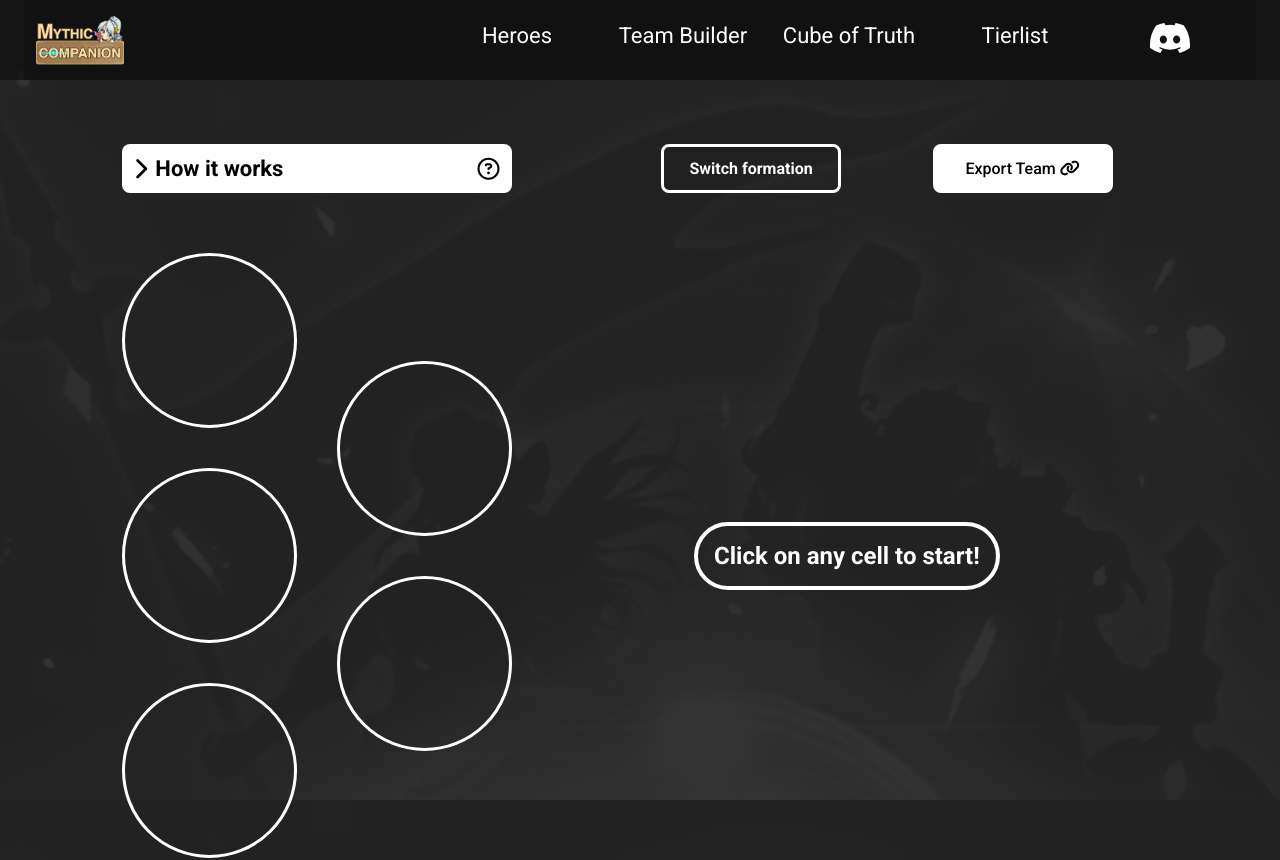
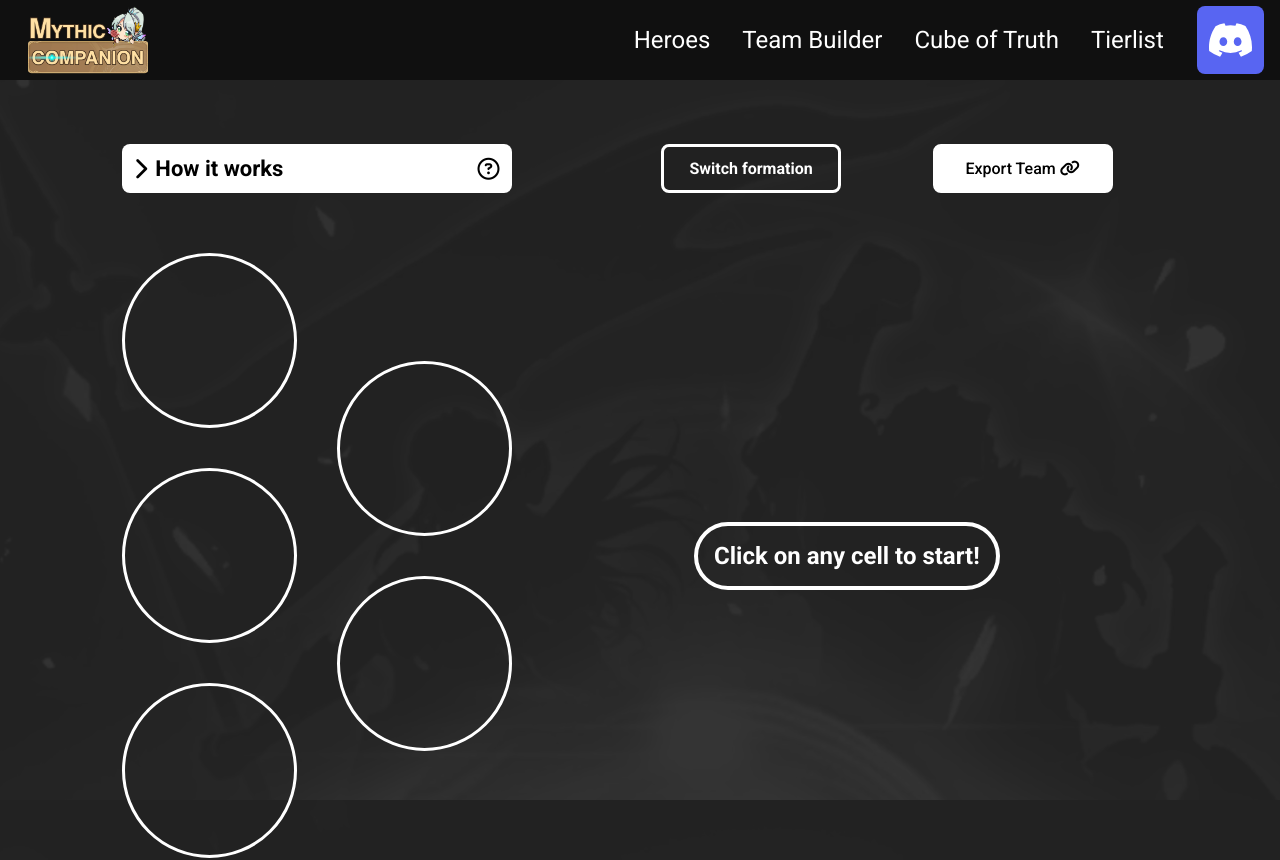
Before and after one commit to EnesCeylan/mh-tools, a React (Create React App) app: page /#/team-builder in a window 1280 px wide. Shown: the top 860 px of the page. Built offline with nearby package versions, Linux system fonts and the light colour scheme.

Commit message:
homepage welcome text added, improved header ui

```diff
--- a/src/App.css
+++ b/src/App.css
@@ -18,25 +18,23 @@
 }
 
 header {
-  /* background-color: var(--color-main-dark); */
+  background-color: var(--color-main-dark);
   width: 100%;
   min-height: var(--header-height);
-  /* padding: 0 0.75rem; */
 }
 
 .topbar {
-  /* background-color: var(--color-main-dark); */
   height: var(--header-height);
   display: flex;
   justify-content: space-between;
   align-items: center;
-
+  padding: 0 16px;
 }
 
 .logo {
   padding-top: 0px;
   display: block;
-  width: 7em;
+  width: 7rem;
   max-height: 100%;
   max-width: 100%;
   padding: 0 0.75rem;
@@ -55,6 +53,15 @@ header {
   text-align: center;
 }
 
+.page-button {
+  transition: font-weight 0.2s linear, filter 0.2s linear;
+}
+
+.page-button:hover {
+  font-weight: 600;
+  filter: drop-shadow(0px 0px 2px rgb(123, 158, 253)) drop-shadow(0px 0px 5px rgb(123, 158, 253));
+}
+
 .support-server {
   display: flex;
   justify-content: space-between;
@@ -64,31 +71,59 @@ header {
   align-items: center;
 }
 
-.discord-icon-container {
-  /* background-color: #5865F2;
-  border: 2px solid #5865F2;
-  border-radius: 20%; */
+.navbar > a:last-child {
+  display: flex;
+}
+
+.navbar > a:last-child > .join {
+  position: relative;
+  width: 1px;
+  height: calc(1.8em + 24px);
+
+  opacity: 0;
+  background-color: #5865F2;
+
+  border-radius: 8px 0 0 8px;
+
+  text-align: end;
+}
+
+.navbar > a:last-child > .join > p {
+  line-height: 64px;
+  opacity: 0;
+  visibility: hidden;
+  transition: width 0.5s linear;
+}
+
+.navbar > a:last-child:hover > .join {
+  transform-origin: right center;
+  width: 160px;
+  display: block;
+  opacity: 1;
+  transition: width 0.5s linear;
+}
+
+.navbar > a:last-child:hover > .join > p {
+  opacity: 1;
+  visibility: visible;
+  transition: opacity 0.25s linear, visibility 0.25s linear;
+  transition-delay: 0.5s;
 }
 
 .discord-support-server-icon {
-  /* width: 1.3em; */
+  box-sizing: content-box;
   width: 1.8em;
-  margin-right: 1em;
-  /* margin: 0.2em;
-  margin-top: 0.3em;
-  margin-bottom: 0.3em; */
-  /* display: flex;
-  justify-content: center;
-  justify-items: center; */
+  padding: 12px;
+
+  position: relative;
+
+  background-color: #5865F2;
+
+  border-radius: 8px;
 }
 
-.support-server-text {
-  /* padding-top: 0.25em;
-  padding-right: 0.5em; */
-}
-
-.navbar > a {
-  width: 150px;
+.navbar > a:last-child:hover > .discord-support-server-icon {
+  border-radius: 0 8px 8px 0;
 }
 
 .hamburger-menu {
@@ -96,6 +131,7 @@ header {
   width: calc(var(--header-height) / 2);
 
   padding: 8px 0 0 8px;
+  margin-right: 1rem;
 }
 
 .bar-1,
@@ -206,9 +242,6 @@ input.copy-url {
     -o-background-size: cover;
     background-size: cover;
   }
-  header {
-    padding: 0 1.5rem;
-  }
 
   .hamburger-menu {
     display: none;
@@ -216,52 +249,38 @@ input.copy-url {
 
   .navbar {
     display: flex;
-
-    font-size: 1.375rem;
-  }
-
-  .navbar > .page-button:hover::after {
-    content: '';
-    width: 2px;
-    height: 1px;
-    background-color: white;
-
-    position: absolute;
-    top: 50px;
-    left: calc(50% - 1px);
-    z-index: 2;
-
-    transform-origin: center;
-    animation-duration: 1s;
-    animation-name: spread;
-    animation-iteration-count: 1;
-    animation-fill-mode: forwards;
-  }
-
-  @keyframes spread {
-    from {
-      transform: scaleX(1);
-    }
-
-    to {
-      transform: scaleX(75);
-    }
-  }
-
-  .navbar > a:not(:last-child) {
-    margin-right: 1rem;
+    align-items: center;
+    gap: 20px;
+    font-size: 1.25rem;
   }
 
   header {
-    background-color: var(--color-main-dark);
+    background-color: #101010;
     width: 100%;
     min-height: var(--header-height);
-    /* padding: 0 0.75rem; */
   }
 
 }
 
 /* desktop styles */
+@media screen and (min-width: 1080px) {
+  .logo {
+    width: 9rem;
+  }
+
+  .navbar {
+    font-size: 24px;
+  }
+
+  .navbar > a:last-child:hover > .join {
+    width: 186px;
+  }
+
+  .navbar > a:last-child:hover > .join > p {
+    line-height: 70px;
+  }
+}
+
 @media screen and (min-width: 1200px) {
   body {
     background: url('/public/assets/Background/BG1.png') no-repeat center center
@@ -271,4 +290,9 @@ input.copy-url {
     -o-background-size: cover;
     background-size: cover;
   }
+
+  .navbar {
+    gap: 32px;
+    font-size: 1.5rem;
+  }
 }
--- a/src/components/Header.js
+++ b/src/components/Header.js
@@ -32,7 +32,10 @@ function Header({ showMenu, setShowMenu }) {
           <Link to='/tierlist' onClick={() => setShowMenu(false)} className='page-button'>
             Tierlist
           </Link>
-          <a href="https://discord.gg/BFBuXrSY54" target="_blank" rel='noreferrer'>
+          <a href="https://discord.gg/ZW9JpnNX8Z" target="_blank" rel='noreferrer'>
+            <div className="join">
+              <p>Join our Discord</p>
+            </div>
             <img
               src={
                 process.env.PUBLIC_URL + '/assets/discord-icon/icon_clyde_white_RGB.svg'
--- a/src/components/Homepage/Home.css
+++ b/src/components/Homepage/Home.css
@@ -13,11 +13,40 @@
 
 }
 
-.social-media-title {
-    display: flex;
-    flex-wrap: wrap;
-    justify-content: center;
-    justify-items: center;
+.main-content {
+    width: 80%;
+    margin: 0 auto;
+
+    padding: 1.5rem 0;
+}
+
+.main-content > h1 {
+    font-size: 20px;
+
+    margin-bottom: 1rem;
+}
+
+.main-content > article {
+    padding: 8px 0;
+}
+
+.main-content > article > p > a {
+    text-decoration: none;
+    color: #5865F2;
+
+    font-weight: bold;
+    padding: 0 2px;
+}
+
+.home-container > h3 {
+    text-align: center;
+    padding: 1rem 0;
+    margin: 1rem 0;
+
+    font-size: 18px;
+
+    border-top: 1px solid white;
+    border-bottom: 1px solid white;
 }
 
 .social-media {
@@ -26,7 +55,6 @@
     justify-content: center;
     justify-items: center;
     gap: 1em;
-    padding-top: 3em;
     padding-bottom: 2em;
 }
 
@@ -44,3 +72,34 @@
     filter: drop-shadow(0px 0px 8px rgba(223, 204, 39, 0.979));
     transition: filter 0.3s ease-out;
 }
+
+@media screen and (min-width: 580px) {
+    .main-content > h1 {
+        font-size: 24px;
+    }
+
+    .home-container > h3 {
+        font-size: 24px;
+    }
+}
+
+@media screen and (min-width: 810px) {
+    .main-content {
+        width: 70%;
+    }
+
+    .main-content > h1 {
+        font-size: 40px;
+        margin-bottom: 2rem;
+    }
+
+    .main-content > article {
+        font-size: 22px;
+    }
+
+    .home-container > h3 {
+        font-size: 2rem;
+        padding: 1.5rem 0;
+        margin: 1.5rem 0;
+    }
+}
--- a/src/components/Homepage/Home.js
+++ b/src/components/Homepage/Home.js
@@ -15,18 +15,22 @@ const Home = () => {
         'https://www.reddit.com/r/MythicHeroes/'
     ]
     return (
-        <div className='home-container'>
+        <main className='home-container'>
             <img
                 src={process.env.PUBLIC_URL + '/assets/Background/Homepage_Banner.png'}
                 alt="homepage banner"
                 className="home-banner"
             />
-            <p className="home-message"> "You don't have to do this, OwO-kun"</p>
-            <p className="home-message"> ( OwO)づ︻╦̵̵̿╤── \(UwU)/</p>
-            <p className="home-message"> "...It has to be done...UwU-chan..."</p>
-            <p className="home-message"> And they all live happily ever after</p>
-            <h1 className='social-media-title'>OFFICIAL MYTHIC HEROES SOCIAL MEDIA</h1>
-            <div className="social-media">
+            <section className="main-content">
+                <h1>Welcome to Mythic Companion</h1>
+                <article>
+                    <p><strong>Mythic Companion</strong> offers Mythic Heroes Community tools to have easier time to learn more about their favorite heroes, plan their cube progress, and share their team comps with their friends!</p>
+                    <br />
+                    <p>Join our <a href="https://discord.gg/ZW9JpnNX8Z" target="_blank" rel="noreferrer" >Discord Server</a> to be notified about site updates, give us your suggestions and report bugs!</p>
+                </article>
+            </section>
+            <h3>OFFICIAL MYTHIC HEROES SOCIAL MEDIA</h3>
+            <section className="social-media">
                 {socialArr.map((social, index) => (
                     <a href={socialURL[index]} target="_blank" key={index} rel='noreferrer'>
                         <img
@@ -44,8 +48,8 @@ const Home = () => {
                     </a>
                 ))}
 
-            </div>
-        </div>
+            </section>
+        </main>
 
     );
 };
--- a/src/index.css
+++ b/src/index.css
@@ -65,6 +65,10 @@ h6 {
   margin: 0;
 }
 
+a:visited {
+  color: inherit;
+}
+
 #root {
   overflow-x: hidden;
 }
```
Also changed, not shown: public/assets/hero/hero-cards/Archimedes.png (added).
